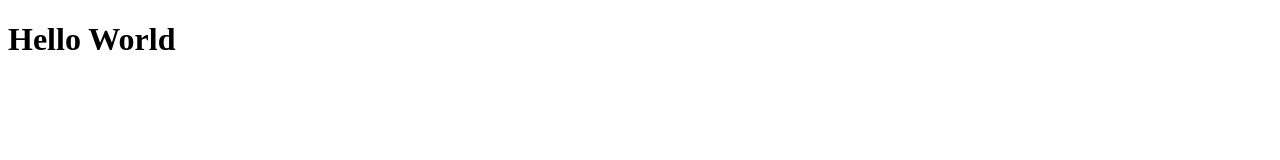
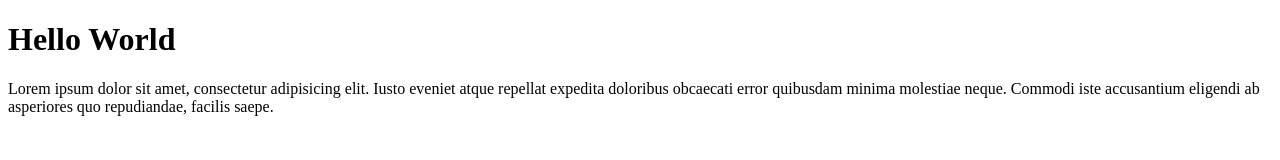
Before and after one commit to alexnezz/alex-git-test, a plain HTML site: page index.html in a window 1280 px wide. Drawn offline with Linux system fonts and the light colour scheme.

Commit message:
menambahkan paragraf di file index.html

```diff
--- a/index.html
+++ b/index.html
@@ -11,6 +11,9 @@
 <body>
 
     <h1>Hello World</h1>
+    <p>Lorem ipsum dolor sit amet, consectetur adipisicing elit. Iusto eveniet atque repellat expedita doloribus
+        obcaecati error quibusdam minima molestiae neque. Commodi iste accusantium eligendi ab asperiores quo
+        repudiandae, facilis saepe.</p>
 
 </body>
 
```
